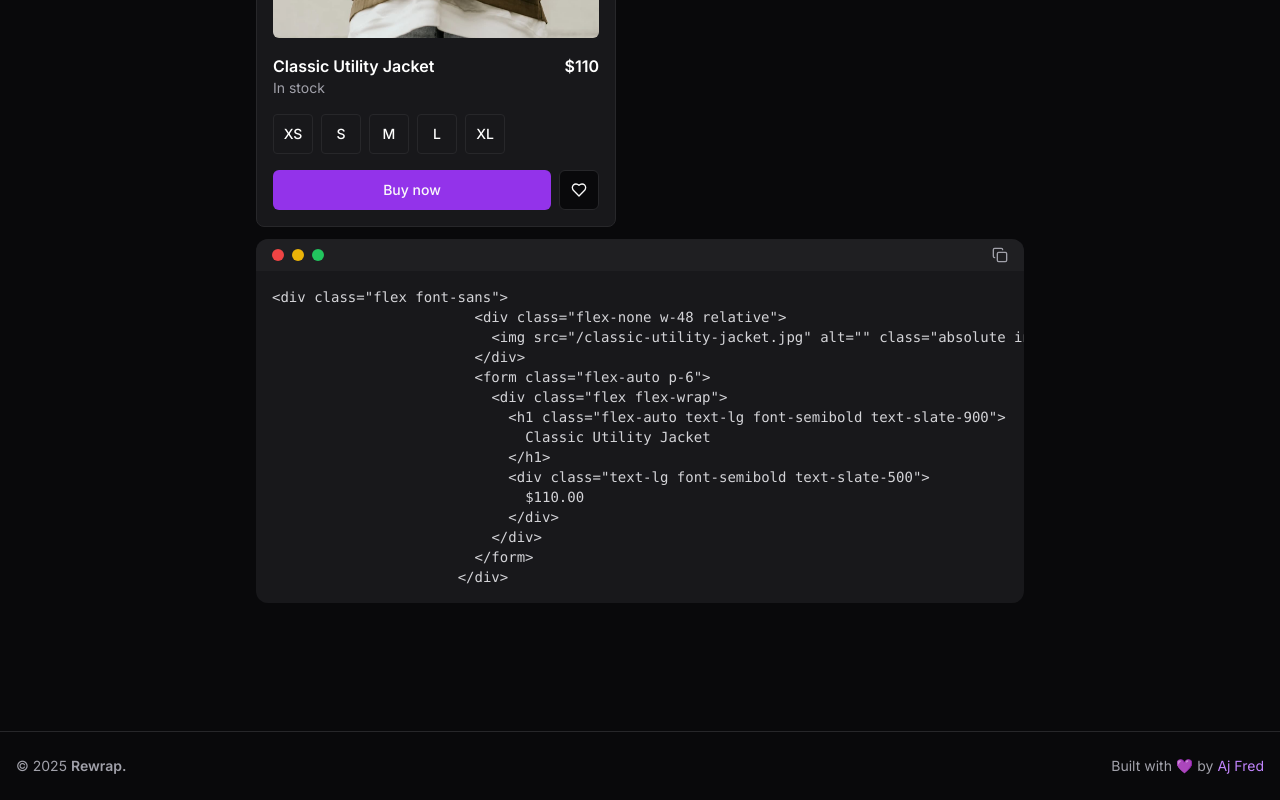
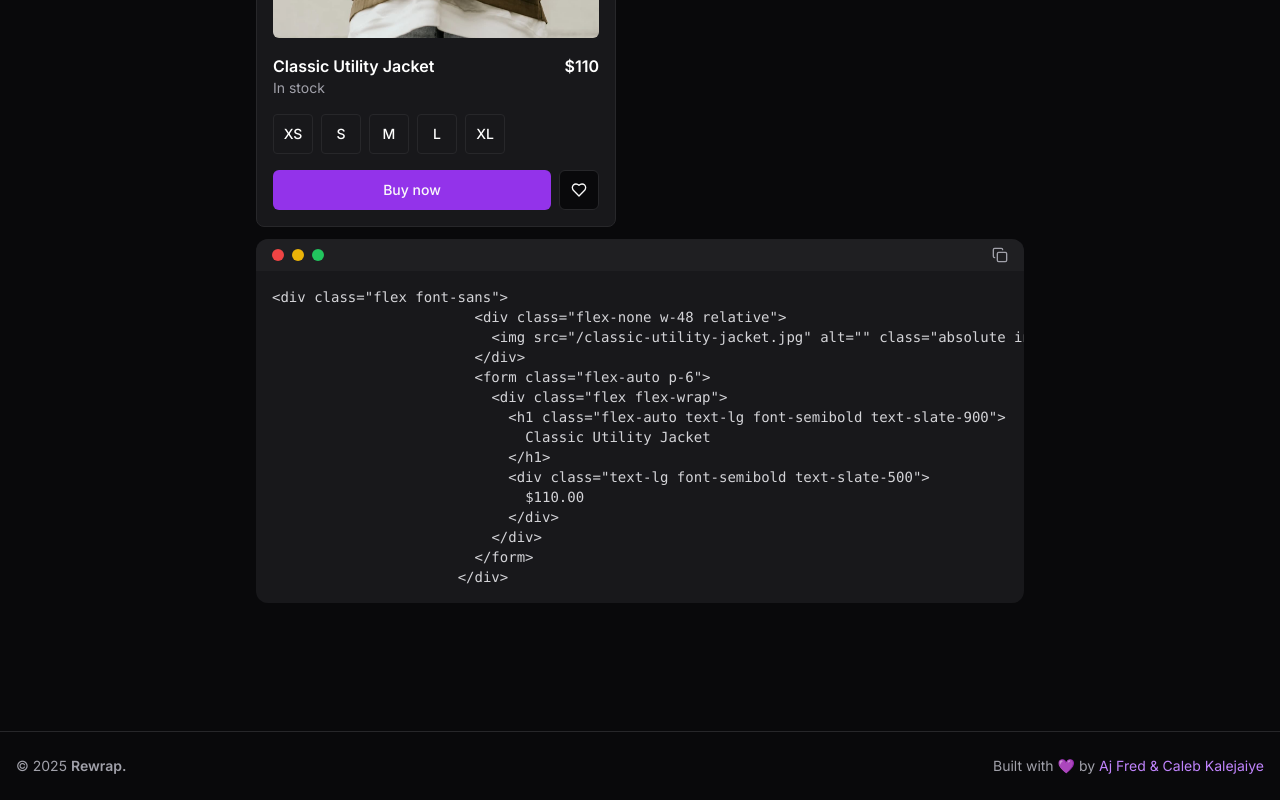
Before and after one commit to ajfred20/rewrap, a Next.js app: page / in a window 1280 px wide. Shown: the part 3806-4606 px from the top of the page. Built offline with nearby package versions, Linux system fonts and the light colour scheme.

Commit message:
Update footer.tsx

```diff
--- a/components/footer.tsx
+++ b/components/footer.tsx
@@ -16,7 +16,7 @@ export function Footer() {
               rel="noopener noreferrer"
               className="text-purple-600 hover:text-purple-700 dark:text-purple-400 dark:hover:text-purple-300"
             >
-              Aj Fred
+              Aj Fred & Caleb Kalejaiye
             </a>
           </div>
         </div>
```
